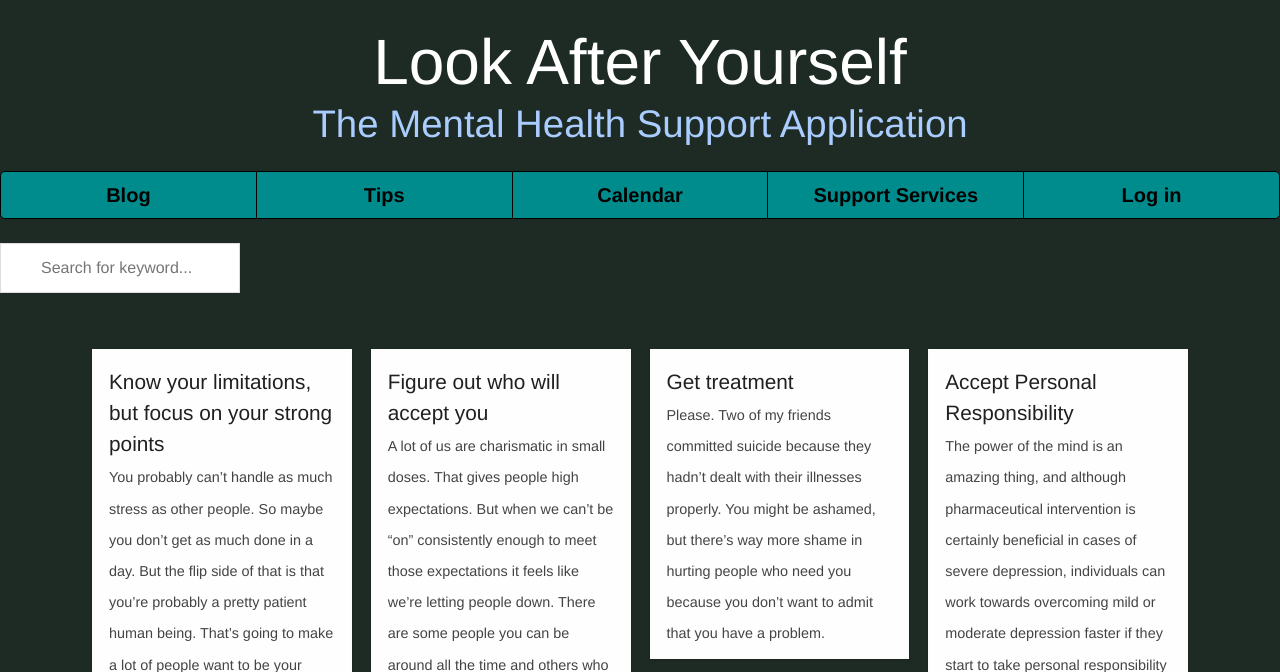
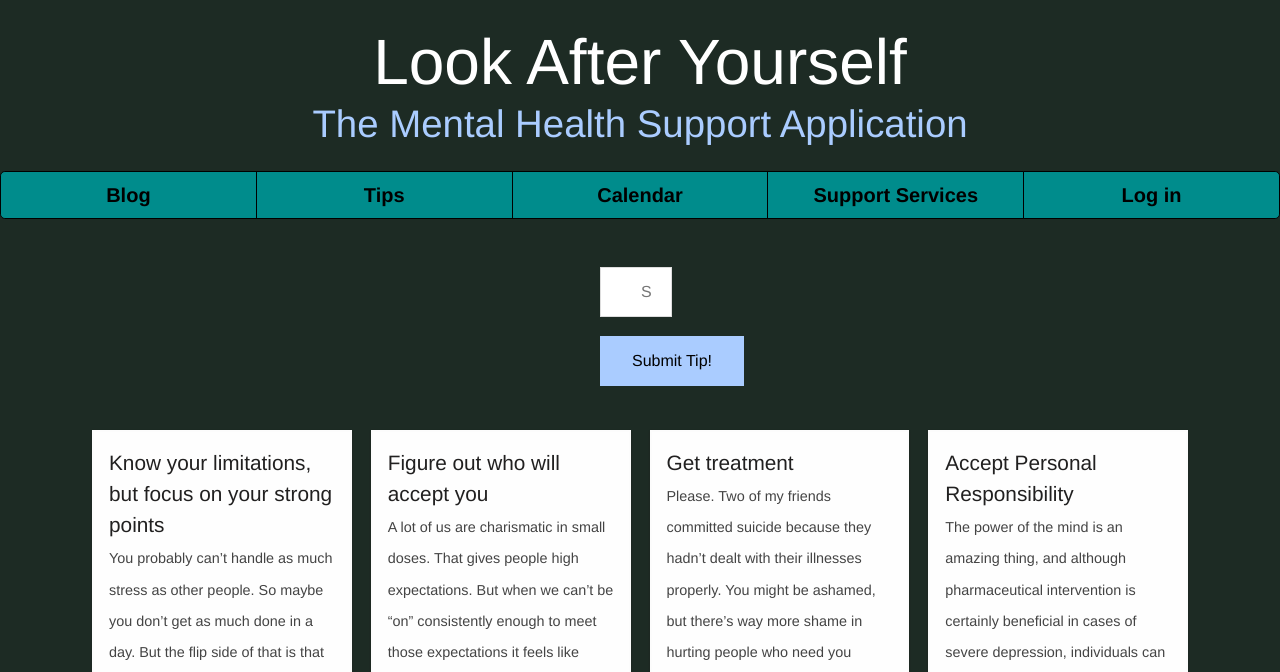
Before and after one commit to DEUCE1957/LookAfterYourself, a Django app: page /tips in a window 1280 px wide. Shown: the top 672 px of the page. Run offline with Django 3.2, Linux system fonts and the light colour scheme; some libraries are stand-ins or nearby versions.

Commit message:
readded tips filter and submit tip button

```diff
--- a/templates/MainApp/stylesheets/tips.css
+++ b/templates/MainApp/stylesheets/tips.css
@@ -99,12 +99,14 @@ div#columns:hover tip:not(:hover) {
 
 #section1 {
     text-align: center;
+    width: 100%;
+    overflow: hidden;
 }
 
-#dropdown, #submitTip
+/* #dropdown, #submitTip
 {
     display:inline;
-}
+} */
 
 .submitButton:hover {
     box-shadow: 0 12px 16px 0 rgba(0,0,0,0.24), 0 17px 50px 0 rgba(0,0,0,0.19);
--- a/templates/MainApp/tips.html
+++ b/templates/MainApp/tips.html
@@ -19,9 +19,11 @@
 
     <br>
     <br>
+    <br>
 
-    <div class="dropdown">
-        <input id="keyInput" type="text" onclick="showDropdown()" onkeyup="filterSearch()" placeholder="Search for keyword..." class="dropLst">
+    <div class="section1" id="section1">
+        <div class="dropdown" id="dropdown" style="overflow: hidden; padding-right: .5em;">
+            <input id="keyInput" style="width: 30%" type="text" onclick="showDropdown()" onkeyup="filterSearch()" placeholder="Search for keyword..." class="dropLst">
             <div id="myDropdown" class="dropdown-content">
                 <a href="#">Addiction</a>
                 <a href="#">ADHD</a>
@@ -34,6 +36,13 @@
                 <a href="#">General</a>
             </div>
         </div>
+
+        <div class="submitTip" id="submitTip">
+            <button class="submitButton" type="button" onclick="document.location.href='/submittip/'">Submit Tip!</button>
+        </div>
+    </div>
+
+    <br>
 
     <script>
     /* Show dropdown list when user clicks on the input box */
@@ -71,9 +80,6 @@
         }
     }
     </script>
-
-    <br>
-    <br>
 
 <div id="columns">
     <tip>
```
Also changed, not shown: db.sqlite3, 11 other files. Lines whose indentation alone changed are shown as unchanged.
